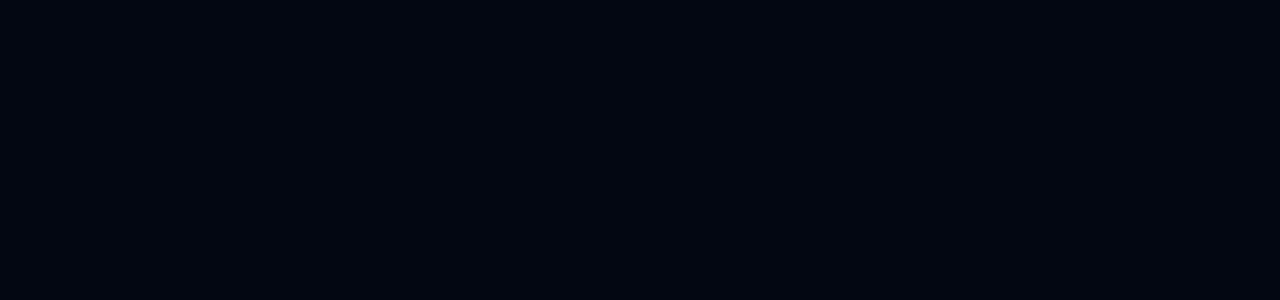
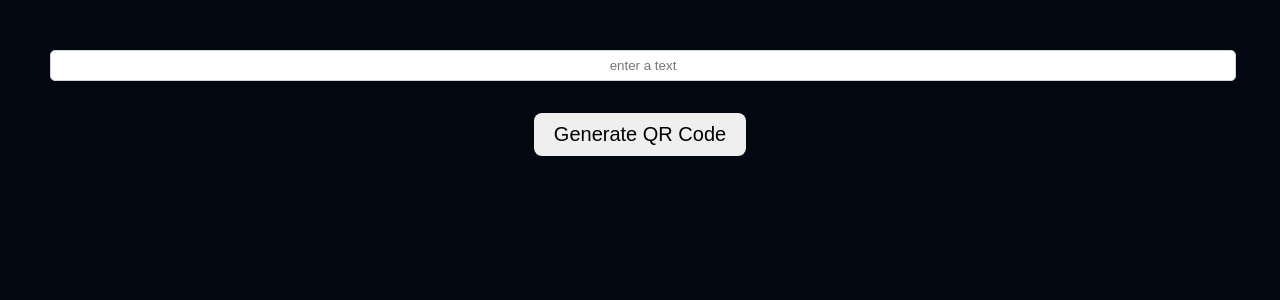
Before and after one commit to vinay-nb/React-Challenges-, a React (Create React App) app in the folder react-challenges/: page /qr-generator in a window 1280 px wide. Before the commit this address had no page. Shown: the top 300 px of the page. Built offline with nearby package versions, Linux system fonts and the light colour scheme.

Commit message:
feat: qr-codegenerator

```diff
--- a/react-challenges/package.json
+++ b/react-challenges/package.json
@@ -6,6 +6,7 @@
     "@testing-library/jest-dom": "^5.17.0",
     "@testing-library/react": "^13.4.0",
     "@testing-library/user-event": "^13.5.0",
+    "qrcode.react": "^3.1.0",
     "react": "^18.2.0",
     "react-dom": "^18.2.0",
     "react-icons": "^4.11.0",
--- a/react-challenges/src/App.js
+++ b/react-challenges/src/App.js
@@ -4,6 +4,7 @@ import BackgroundChanger from "./Components/BackgroundChanger/BackgroundChanger"
 import ChangeTheme from "./Components/ChangeTheme/ChangeTheme";
 import ImageGallery from "./Components/ImageGallery/ImageGallery";
 import Main from "./Components/Main/Main";
+import QRGenerator from "./Components/QRGenerator/QRGenerator";
 import Star from "./Components/Starratings/Star";
 import { Route, Routes } from "react-router-dom";
 
@@ -17,7 +18,7 @@ function App() {
         <Route path="/accordion" element={<AppAccordion />} />
         <Route path="/background-changer" element={<BackgroundChanger />} />
         <Route path="/change-theme" element={<ChangeTheme />} />
-
+        <Route path="/qr-generator" element={<QRGenerator />} />
       </Routes>
     </div>
   );
--- a/react-challenges/src/Components/Main/Main.js
+++ b/react-challenges/src/Components/Main/Main.js
@@ -20,6 +20,9 @@ function Main() {
         <Link to="/change-theme" className="link-cls">
           Change Theme{" "}
         </Link>
+        <Link to="/qr-generator" className="link-cls">
+          QR Generator
+        </Link>
       </div>
     </div>
   );
--- /dev/null
+++ b/react-challenges/src/Components/QRGenerator/QRGenerator.js
@@ -0,0 +1,35 @@
+import React, { useState } from "react";
+import QRCode from "qrcode.react";
+import "./style.css";
+
+function QRGenerator() {
+  const [text, setText] = useState("");
+  const [qrCodeValue, setQRCodeValue] = useState("");
+
+  const generateQR = () => {
+    setQRCodeValue(text);
+  };
+
+  const handleChange = (e) => {
+    setText(e.target.value);
+  };
+
+  return (
+    <div className="qr-cont">
+      <input
+        type="text"
+        placeholder="enter a text"
+        onChange={handleChange}
+        className="input-cont"
+      />
+      <button className="btn-gen" onClick={generateQR}>
+        Generate QR Code
+      </button>
+      {qrCodeValue && (
+        <QRCode value={qrCodeValue} className="qrCode" size={256} />
+      )}
+    </div>
+  );
+}
+
+export default QRGenerator;
--- /dev/null
+++ b/react-challenges/src/Components/QRGenerator/style.css
@@ -0,0 +1,27 @@
+.qr-cont {
+    color: #fff;
+    margin: 50px;
+}
+
+.btn-gen {
+    display: flex;
+    padding: 10px 20px;
+    margin: 2rem auto;
+    font-size: 1.25rem;
+    font-weight: 500;
+    border: none;
+    border-radius: 8px;
+    box-shadow: 0 2px 4px rgba(0, 0, 0, 0%);
+}
+
+.input-cont {
+    width: 100%;
+    height: 2em;
+    border: 1px solid #d1d5db;
+    border-radius: 5px;
+    text-align: center;
+}
+
+.qr-code {
+    margin-top: 20px;
+}
```
Also changed, not shown: 1 other file (tests, documents, lock files or other folders).
